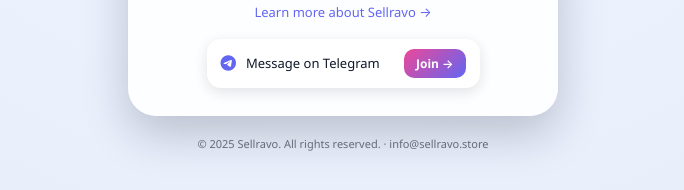
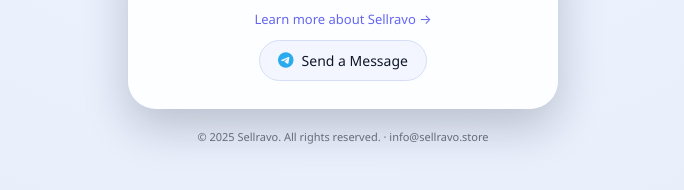
Before and after one commit to sellravo/sellravo.github.io, a plain HTML site: page index.html in a window 1280 px wide. Shown: the part 546-736 px from the top of the page, without its empty margins (297-981 px from the left). Drawn offline with Linux system fonts and the light colour scheme.

Commit message:
Update index.html

```diff
--- a/index.html
+++ b/index.html
@@ -94,7 +94,7 @@
       letter-spacing: 0.16em;
       text-transform: uppercase;
       color: var(--text-muted);
-      margin-bottom: 10px; /* slightly tighter */
+      margin-bottom: 10px;
     }
 
     .logo {
@@ -112,7 +112,7 @@
     }
 
     .tagline {
-      margin-top: 14px; /* moved up a bit */
+      margin-top: 14px;
       font-size: 26px;
       font-weight: 700;
       letter-spacing: 0.02em;
@@ -123,14 +123,14 @@
     }
 
     .subtagline {
-      margin-top: 4px; /* tighter */
+      margin-top: 4px;
       font-size: 14px;
       color: var(--text-muted);
     }
 
     /* Text link for accessibility / SEO */
     .primary-link {
-      margin-top: 10px; /* tighter */
+      margin-top: 10px;
       font-size: 13px;
       color: var(--accent-blue);
       text-decoration: none;
@@ -138,6 +138,39 @@
 
     .primary-link:hover {
       text-decoration: underline;
+    }
+
+    /* Telegram button */
+    .telegram-btn {
+      display: inline-flex;
+      align-items: center;
+      gap: 8px;
+      padding: 10px 18px;
+      margin-top: 12px;
+      font-size: 14px;
+      font-weight: 500;
+      color: var(--text-main);
+      background: #f3f6ff;
+      border: 1px solid #d5ddf7;
+      border-radius: 999px;
+      text-decoration: none;
+      transition: all 0.25s ease;
+    }
+
+    .telegram-btn i {
+      color: #2AABEE; /* Telegram blue */
+      font-size: 16px;
+      transition: color 0.25s ease;
+    }
+
+    .telegram-btn:hover {
+      background: #2AABEE;
+      border-color: #2AABEE;
+      color: #ffffff;
+    }
+
+    .telegram-btn:hover i {
+      color: #ffffff;
     }
 
     /* Footer */
@@ -205,34 +238,11 @@
         Learn more about Sellravo →
       </a>
 
-      <!-- Minimal Telegram box inside card -->
-      <div style="
-        margin-top: 18px;
-        padding: 10px 14px;
-        background: #ffffff;
-        border-radius: 14px;
-        box-shadow: 0 4px 14px rgba(15,23,42,0.12);
-        display: flex;
-        align-items: center;
-        gap: 10px;
-        font-size: 13px;
-        width: 78%;
-        max-width: 320px;
-      ">
-        <i class="fa-brands fa-telegram" style="color: var(--accent-blue); font-size: 16px;"></i>
-        <span style="color: var(--text-main);">Message on Telegram</span>
-        <a href="https://t.me/sellravo" target="_blank" style="
-          margin-left: auto;
-          padding: 6px 12px;
-          border-radius: 10px;
-          font-size: 12px;
-          font-weight: 600;
-          background: linear-gradient(135deg, var(--accent-pink), var(--accent-blue));
-          color: #ffffff;
-          text-decoration: none;
-          white-space: nowrap;
-        ">Join →</a>
-      </div>
+      <!-- Telegram button -->
+      <a href="https://t.me/sellravo" target="_blank" class="telegram-btn">
+        <i class="fa-brands fa-telegram"></i>
+        Send a Message
+      </a>
     </div>
 
     <div class="footer">
```
